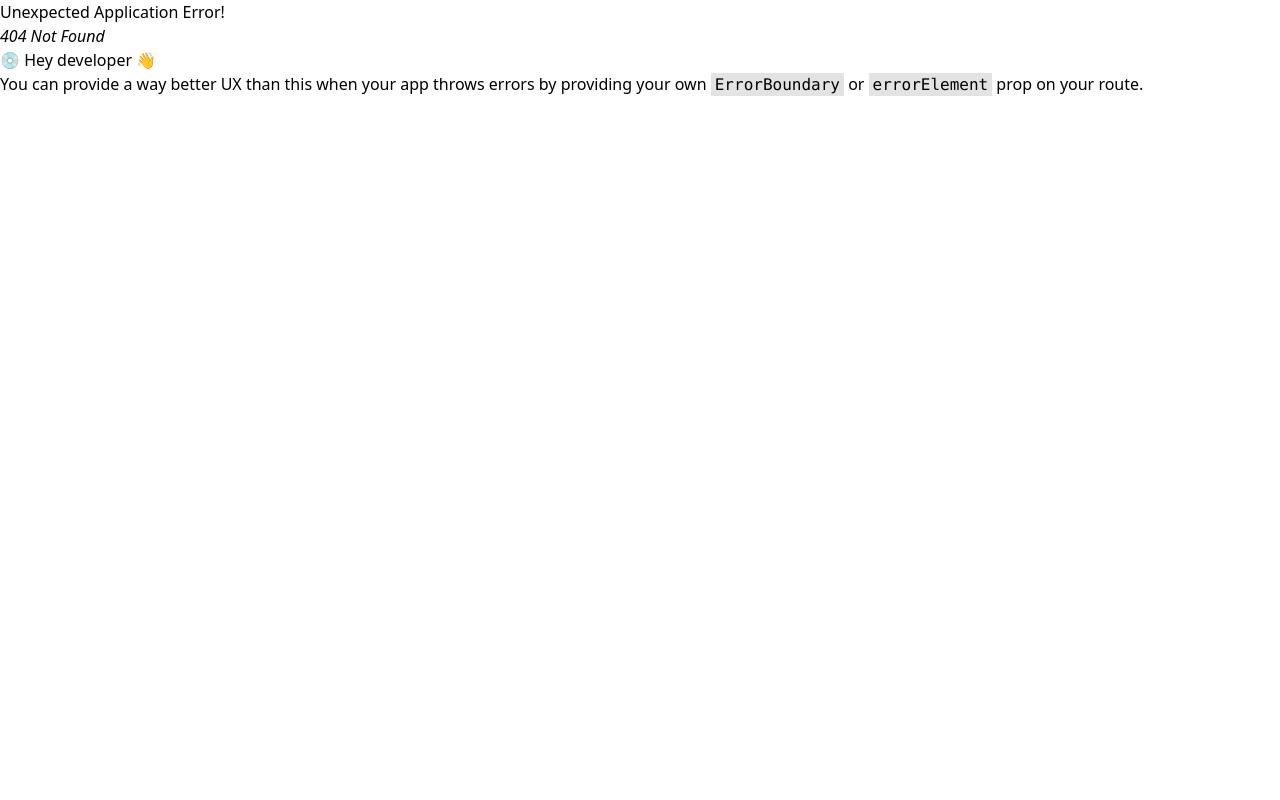
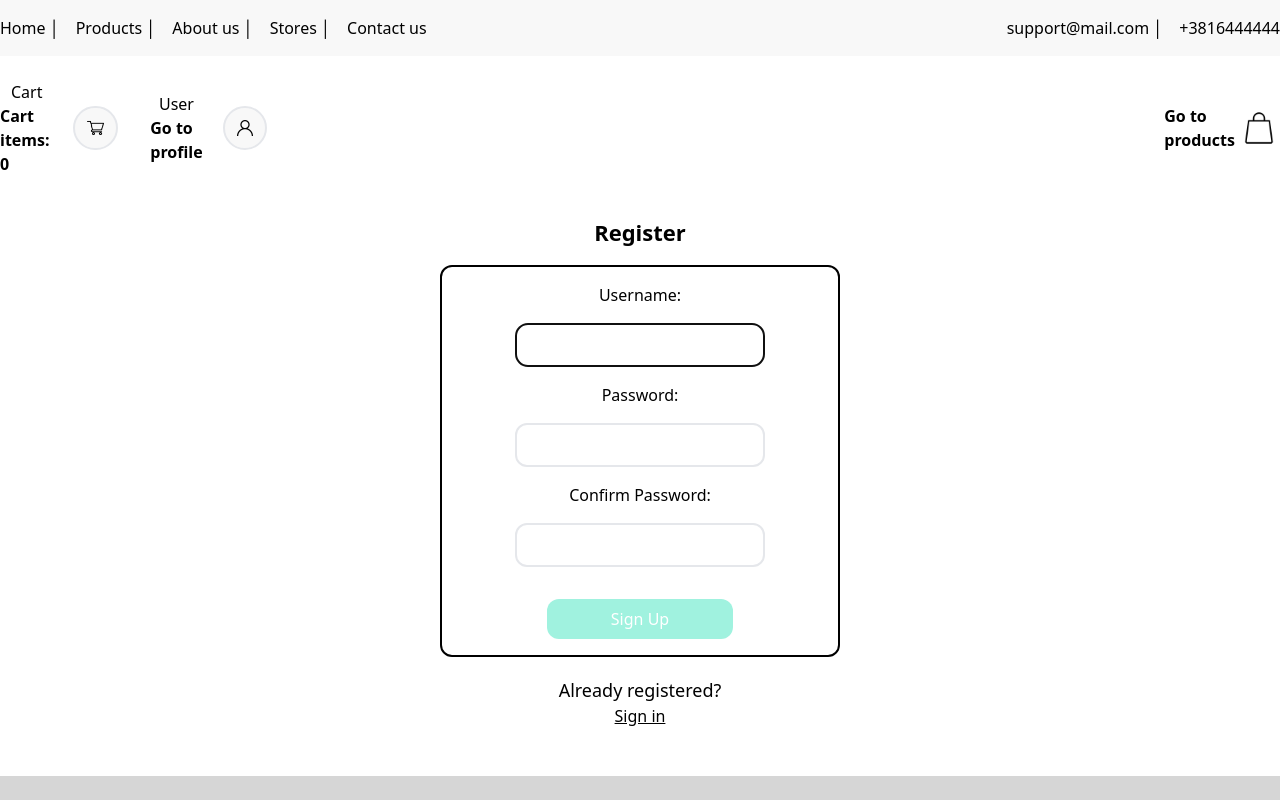
Before and after one commit to KowyXYZ/e-commerce-repository-two, a React (Create React App) app: page /user/register in a window 1280 px wide. Before the commit this address had no page. Shown: the top 800 px of the page. Built offline with nearby package versions, Linux system fonts and the light colour scheme.

Commit message:
new features register done

```diff
--- a/package.json
+++ b/package.json
@@ -3,6 +3,9 @@
   "version": "0.1.0",
   "private": true,
   "dependencies": {
+    "@fortawesome/fontawesome-svg-core": "^6.4.2",
+    "@fortawesome/free-solid-svg-icons": "^6.4.2",
+    "@fortawesome/react-fontawesome": "^0.2.0",
     "@reduxjs/toolkit": "^1.9.5",
     "@testing-library/jest-dom": "^5.17.0",
     "@testing-library/react": "^13.4.0",
--- a/src/App.js
+++ b/src/App.js
@@ -6,6 +6,8 @@ import ProductsPage from './Pages/ProductsPage';
 import ProductCard, { productCardLoader } from './Components/Products/ProductCard';
 import CartPage from './Pages/CartPage';
 import SearchProducts from './Components/Products/SearchProducts';
+import Register from './Components/Auth/Register';
+import AuthPage from './Pages/AuthPage';
 
 const router = createBrowserRouter(
     createRoutesFromElements(
@@ -15,6 +17,8 @@ const router = createBrowserRouter(
         <Route path='/products/product/:id' element={<ProductCard/>} loader={productCardLoader}/>
         <Route path='/cart' element={<CartPage/>}/>
         <Route path='/products/searching' element={<SearchProducts/>}/>
+        <Route path='/user/login' element={<AuthPage/>}/>
+        <Route path='/user/register' element={<Register/>}/>
       </Route>
     )
 
--- /dev/null
+++ b/src/Components/Auth/Register.jsx
@@ -0,0 +1,179 @@
+import React from 'react'
+import { useRef, useState, useEffect } from 'react'
+import { faCheck, faTimes, faInfoCircle } from '@fortawesome/free-solid-svg-icons'
+import { FontAwesomeIcon } from '@fortawesome/react-fontawesome'
+
+
+const USER_REGEX = /^[A-z][A-z0-9-_]{3,23}$/;
+const PWD_REGEX = /^(?=.*[a-z])(?=.*[A-Z])(?=.*[0-9])(?=.*[!@#$%]).{8,24}$/;
+const REGISTER_URL = '/register';
+
+
+
+function Register() {
+
+    const userRef = useRef()
+    const errRef = useRef()
+
+    //user field state
+    const [user, setUser] = useState('')
+    const [validName, setValidName] = useState(false)
+    const [userFocus, setUserFocus] = useState(false)
+
+
+    //pw field state
+    const [pwd, setPwd] = useState('')
+    const [validPwd, setValidPwd] = useState(false)
+    const [pwdFocus, setPwdFocus] = useState(false)
+
+    //match pwd
+    const [matchPwd, setMatchPwd] = useState('')
+    const [validMatch, setValidMatch] = useState(false)
+    const [matchFocus, setMatchFocus] = useState(false)
+
+    //err msg state
+    const [errMsg, setErrMsg] = useState('')
+    const [success, setSuccess] = useState(false)
+
+
+    useEffect(() => {
+        userRef.current.focus()
+    },[])
+
+    useEffect(() => {
+        const result = USER_REGEX.test(user)
+        console.log(result)
+        console.log(user)
+        setValidName(result)
+    }, [user])
+
+    useEffect(() => {
+        const result = PWD_REGEX.test(pwd)
+        console.log(result)
+        console.log(pwd)
+        setValidPwd(result)
+        const match = pwd == matchPwd
+        setValidMatch(match)
+    },[pwd, matchPwd])
+
+    useEffect(() => {
+        setErrMsg('')
+    }, [user, pwd, matchPwd])
+
+    const handleSubmit = async (e) => {
+      e.prevent.default()
+
+      const v1 = USER_REGEX.test(user)
+      const v2 = PWD_REGEX.test(pwd)
+
+      if(!v1 || !v2) {
+        setErrMsg('Invalid Entry!')
+        return
+      }
+
+      console.log(user, pwd)
+      setSuccess(true)
+      console.log(success)
+
+    }
+
+
+  return (
+    <div className='w-full'>
+      <div className='container mx-auto flex justify-center items-center flex-col'>
+          <p ref={errRef} className={errMsg ? 'errmsg' : 'offscreen'} aria-live='assertive'>{errMsg}</p>
+          <p className='p-4 text-[22px] font-semibold'>Register</p>
+          <form onSubmit={handleSubmit} className='flex justify-center items-center gap-4 flex-col border-2 p-4  border-[black] w-[400px] rounded-xl'>
+            <label htmlFor="username" className='text-center flex gap-3 justify-center'>
+                Username:
+
+                  <FontAwesomeIcon icon={faCheck } className={validName ? 'flex text-[green]' : 'hidden'}/>
+                  <FontAwesomeIcon icon={faTimes} className={validName || !user ? 'hidden  ' : 'flex text-[red]'}/>
+
+            </label>
+            <input
+                 className='p-2 border-2 w-[250px] rounded-xl'
+                type="text"
+                id='username'
+                ref={userRef}
+                autoComplete='off'
+                onChange={(e) => setUser(e.target.value)}
+                required
+                aria-invalid={validName ? 'false' : 'true'}
+                aria-describedby='uidnote'
+                onFocus={() => setUserFocus(true)}
+                onBlur={() => setUserFocus(false)}/>
+
+<p id="uidnote" className={userFocus && user && !validName ? "border-[red] rounded-xl m-2 p-2 flex flex-col border-2 text-center items-center justify-center transition-all delay-100 ease-in-out" : "hidden"}>
+                        <span> <FontAwesomeIcon icon={faInfoCircle} /></span>
+                         4 to 24 characters.<br />
+                         Must begin with a letter.<br />
+                        Letters, numbers, underscores, hyphens allowed.
+          </p>
+
+          <label htmlFor="password" className='text-center flex gap-3 justify-center'>
+                            Password:
+                            <FontAwesomeIcon icon={faCheck} className={validPwd ? 'flex text-[green]' : 'hidden'} />
+                            <FontAwesomeIcon icon={faTimes} className={validPwd || !pwd ? 'hidden  ' : 'flex text-[red]'} />
+                        </label>
+                        <input
+                          className='p-2 border-2 w-[250px] rounded-xl'
+                            type="password"
+                            id="password"
+                            onChange={(e) => setPwd(e.target.value)}
+                            value={pwd}
+                            required
+                            aria-invalid={validPwd ? "false" : "true"}
+                            aria-describedby="pwdnote"
+                            onFocus={() => setPwdFocus(true)}
+                            onBlur={() => setPwdFocus(false)}
+                        />
+
+                      <p id="pwdnote" className={pwdFocus && !validPwd ? "border-[red] rounded-xl m-2 p-2 flex flex-col border-2 text-center items-center justify-center transition-all delay-100 ease-in-out" : "hidden"}>
+                            <FontAwesomeIcon icon={faInfoCircle} />
+                            8 to 24 characters.<br />
+                            Must include uppercase and lowercase letters, a number and a special character.<br />
+                            Allowed special characters: !@#$%
+                        </p>
+
+                        <label htmlFor="confirm_pwd" className='text-center flex gap-3 justify-center'>
+                            Confirm Password:
+                            <FontAwesomeIcon icon={faCheck} className={validMatch && matchPwd ? 'flex text-[green]' : 'hidden'} />
+                            <FontAwesomeIcon icon={faTimes} className={validMatch || !matchPwd ? 'hidden  ' : 'flex text-[red]'} />
+                        </label>
+                        <input
+                             className='p-2 border-2 w-[250px] rounded-xl'
+                            type="password"
+                            id="confirm_pwd"
+                            onChange={(e) => setMatchPwd(e.target.value)}
+                            value={matchPwd}
+                            required
+                            aria-invalid={validMatch ? "false" : "true"}
+                            aria-describedby="confirmnote"
+                            onFocus={() => setMatchFocus(true)}
+                            onBlur={() => setMatchFocus(false)}
+                        />
+                        <p id="confirmnote" className={matchFocus && !validMatch ? "border-[red] rounded-xl m-2 p-2 flex flex-col border-2 text-center items-center justify-center transition-all delay-100 ease-in-out" : "hidden"}>
+                            <FontAwesomeIcon icon={faInfoCircle} />
+                            Must match the first password input field.
+                        </p>
+
+                        <button className='disabled:bg-[#a0f2df] px-16  bg-[#62D0B6] mt-4 text-[#fff] rounded-xl py-2' disabled={!validName || !validPwd || !validMatch ? true : false}>Sign Up</button>
+          </form>
+
+          <div className='flex flex-col text-center mt-5'>
+          <p className='text-[18px]'>Already registered?</p>
+          <p className='underline'>Sign in</p>
+
+          </div>
+
+
+      </div>
+
+    </div>
+  )
+}
+
+
+
+export default Register
--- a/src/Components/Header/HeaderBotBar.jsx
+++ b/src/Components/Header/HeaderBotBar.jsx
@@ -46,7 +46,7 @@ function HeaderBotBar() {
                     <div className='flex items-center justify-center gap-5'>
                         <div className='flex flex-col items-center justify-center'>
                             <p>User</p>
-                            <p className='font-semibold'>Go to profile</p>
+                            <Link to='/user/login' className='font-semibold'>Go to profile</Link>
                         </div>
                         <div className='bg-[#F8F8F8] border-2 p-3 rounded-[50px]'>
                             <img className=' w-8' src={user} alt="" />
--- /dev/null
+++ b/src/Pages/AuthPage.jsx
@@ -0,0 +1,13 @@
+import React from 'react'
+import { Link } from 'react-router-dom'
+
+function AuthPage() {
+  return (
+    <div>
+        <p>Sign in</p>
+        <Link to='/user/register'>Register</Link>
+    </div>
+  )
+}
+
+export default AuthPage
--- /dev/null
+++ b/src/Store/sliceAuthReg.js
@@ -0,0 +1,9 @@
+import { createSlice } from "@reduxjs/toolkit";
+
+const sliceAuthReg = createSlice({
+    name: 'auth',
+    initialState: [],
+    reducers: {
+
+    }
+})
```
Also changed, not shown: 1 other file (tests, documents, lock files or other folders).
